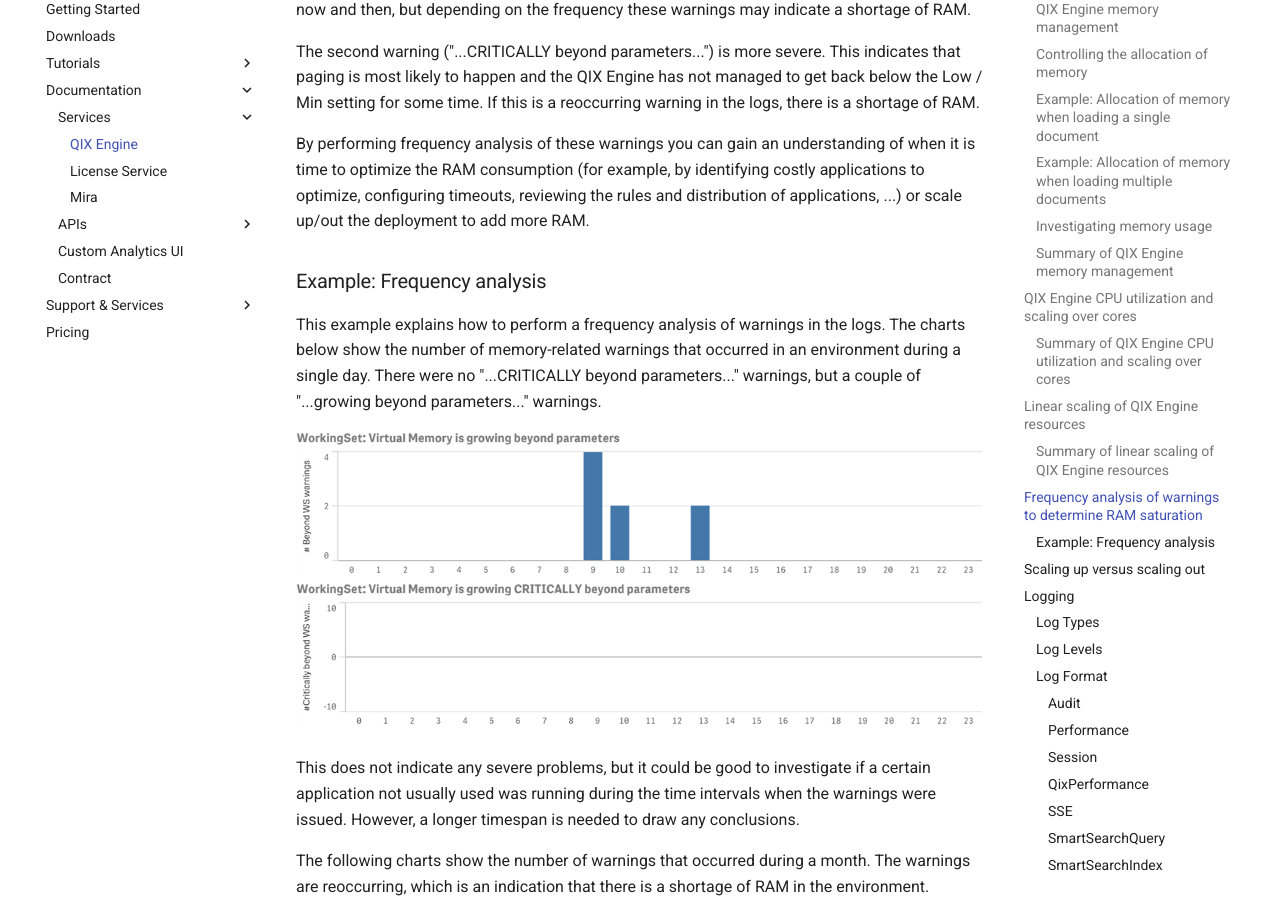
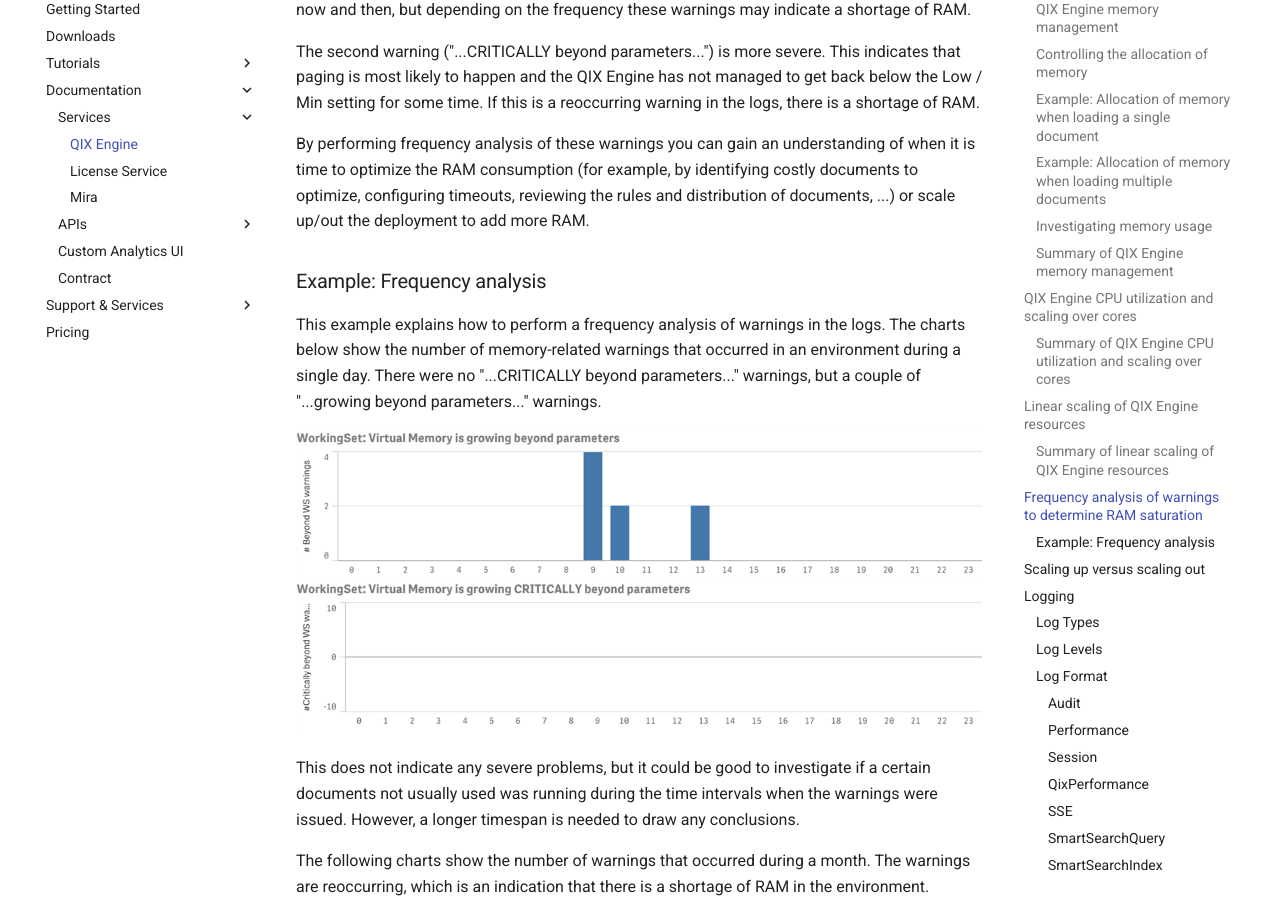
Before and after one commit to qlik-oss/core-website, an MkDocs documentation site: the page built from docs/documentation/services/qix-engine.md, in a window 1280 px wide and 1400 px high, scrolled down 6996 px. Shown: the part 126-1024 px from the top of the window. Built offline with MkDocs 1.6.1 and Material for MkDocs 9.7.7, drawn with Linux system fonts in a browser that asks for light colours; comment, search, counter and statistics services are not loaded; old or Windows-style settings are respelled for this version of MkDocs; some of the changed text lies outside the part shown.

```diff
--- a/docs/documentation/services/qix-engine.md
+++ b/docs/documentation/services/qix-engine.md
@@ -263,8 +263,8 @@ is a reoccurring warning in the logs, there is a shortage of RAM.
 
 By performing frequency analysis of these warnings you can gain an understanding
 of when it is time to optimize the RAM consumption (for example, by identifying
-costly applications to optimize, configuring timeouts, reviewing the rules and
-distribution of applications, ...) or scale up/out the deployment to add more RAM.
+costly documents to optimize, configuring timeouts, reviewing the rules and
+distribution of documents, ...) or scale up/out the deployment to add more RAM.
 
 ### Example: Frequency analysis
 
@@ -277,7 +277,7 @@ warnings.
 ![Frequency no worries](../../images/qix-service/frequency_noworries.png)
 
 This does not indicate any severe problems, but it could be good to investigate
-if a certain application not usually used was running during the time intervals
+if a certain documents not usually used was running during the time intervals
 when the warnings were issued. However, a longer timespan is needed to draw any
 conclusions.
 
@@ -304,12 +304,12 @@ a cluster or vertically by adding more resources to current nodes/hosts.
 Both of these options works well with QIX as it is very predictable and scales
 linearly to the load.
 
-If the users and their respective apps work well on the current
+If the users and their respective documents work well on the current
 nodes/hosts, horizontal scaling is recommended.
-However, if there are apps that require more resources than available
+However, if there are documents that require more resources than available
 on the current hosts/nodes, vertical scaling is recommended. This could then
-feed into any load balancing algorithm so that more costly apps gets placed on
-large nodes/hosts.
+feed into any load balancing algorithm so that more costly documents gets
+placed on large nodes/hosts.
 
 ## Logging
 
```
Also changed, not shown: other parts of docs/documentation/services/qix-engine.md (+2 -2 lines).
